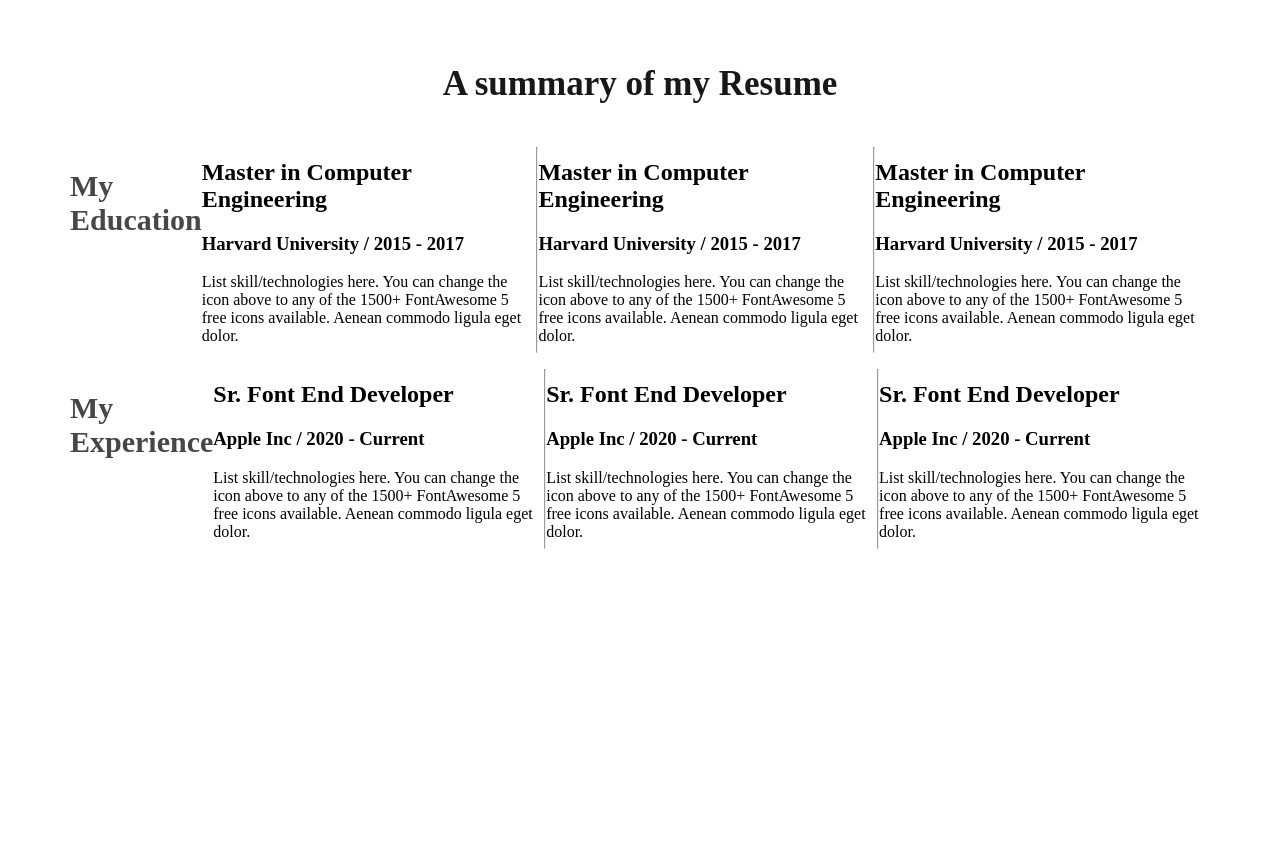
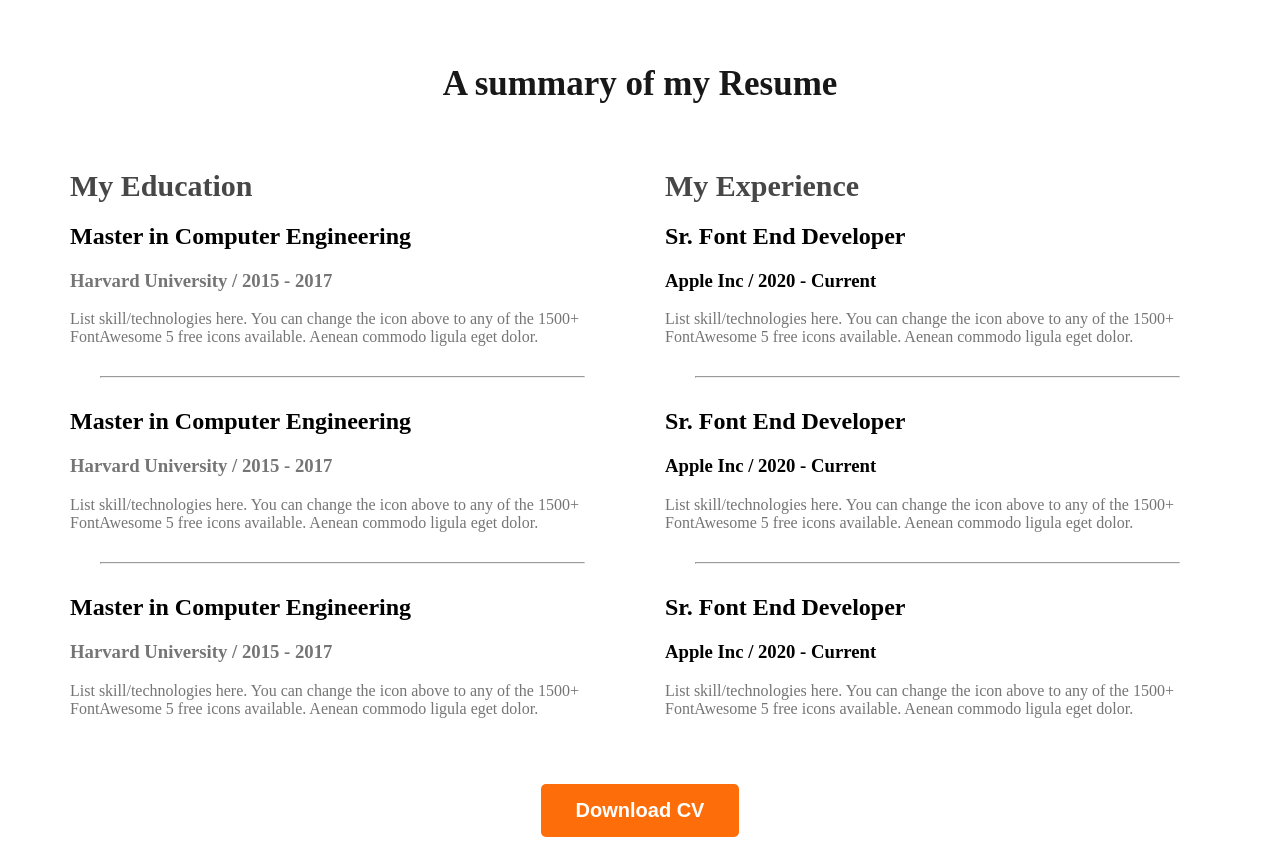
Before and after one commit to Rezwan-Mostofa/web-developer-portfolio, a plain HTML site: page index.html in a window 1280 px wide. Shown: the part 2120-2965 px from the top of the page. Before the commit the page ends 2685 px from the top, so only its background shows below. Drawn offline with Linux system fonts and the light colour scheme.

Commit message:
added cv

```diff
--- a/index.html
+++ b/index.html
@@ -91,6 +91,7 @@
          <!-- resume section  -->
           <section>
             <h3 class="section-title">A summary of my Resume</h3>
+            <div class="resume-container">
             <!-- .resume-column*2>h3.resume-column-title -->
             <div class="resume-column">
                 <h3 class="resume-column-title">My Education</h3>
@@ -141,6 +142,10 @@
                 </div>
 
             </div>
+        </div>
+        <div class="download-cv">
+            <button class="btn-primary">Download CV</button>
+        </div>
 
           </section>
     </main>
--- a/styles/portfolio.css
+++ b/styles/portfolio.css
@@ -152,7 +152,22 @@ main section{
      color: #474747;
      font-size: 30px;
      font-weight: 700;
+     margin-bottom: 10px;
 }
-.resume-column{
+.resume-container{
     display: flex;
+    gap: 50px;
 }
+.resume-item-description{
+    color: #757575;
+}
+.resume-item-institute{
+    color: #757575;
+}
+.resume-container hr{
+    margin: 30px;
+}
+.download-cv{
+    text-align: center;
+    margin-top: 50px;
+}
```
